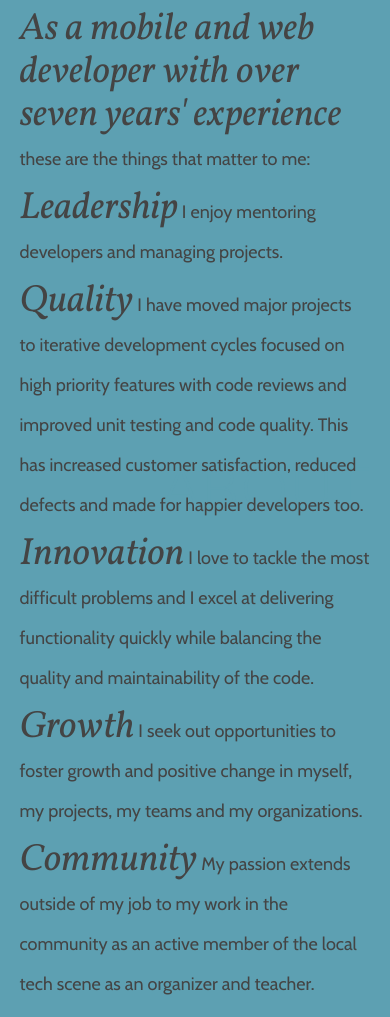
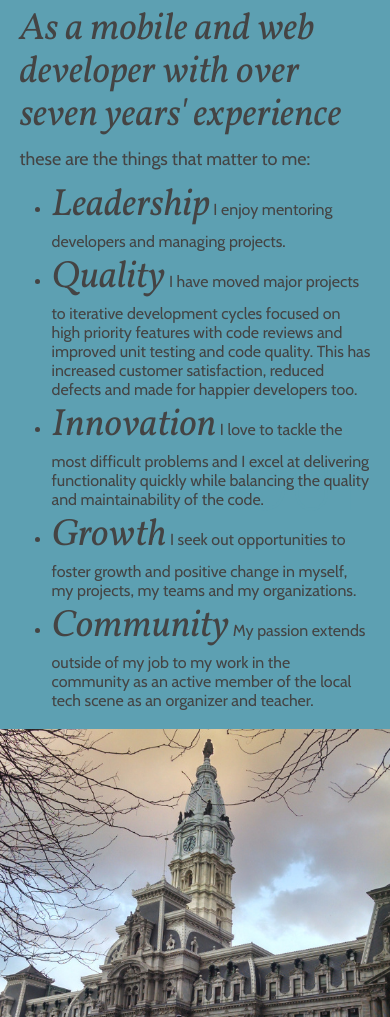
Before and after one commit to atroutt/atroutt.github.io, a plain HTML site: page index.html in a window 390 px wide. Shown: the part 390-1407 px from the top of the page. Drawn offline with nearby package versions, Linux system fonts and the light colour scheme.

Commit message:
bullet the list of things that matter to me when on mobile. Might make it a little more readable.

```diff
--- a/index.html
+++ b/index.html
@@ -27,15 +27,13 @@
       <div class="text">
         <p><span class="text-callout">As a mobile and web developer with over seven years' experience</span> these are the things that matter to me:</p>
 
-        <p><span class="text-callout">Leadership</span> I enjoy mentoring developers and managing projects.</p>
-
-        <p><span class="text-callout">Quality</span> I have moved major projects to iterative development cycles focused on high priority features with code reviews and improved unit testing and code quality. This has increased customer satisfaction, reduced defects and made for happier developers too.</p>
-
-        <p><span class="text-callout">Innovation</span> I love to tackle the most difficult problems and I excel at delivering functionality quickly while balancing the quality and maintainability of the code.</p>
-
-        <p><span class="text-callout">Growth</span> I seek out opportunities to foster growth and positive change in myself, my projects, my teams and my organizations.</p>
-
-        <p><span class="text-callout">Community</span> My passion extends outside of my job to my work in the community as an active member of the local tech scene as an organizer and teacher.</p>
+        <ul>
+        <li><span class="text-callout">Leadership</span> I enjoy mentoring developers and managing projects.</li>
+        <li><span class="text-callout">Quality</span> I have moved major projects to iterative development cycles focused on high priority features with code reviews and improved unit testing and code quality. This has increased customer satisfaction, reduced defects and made for happier developers too.</li>
+        <li><span class="text-callout">Innovation</span> I love to tackle the most difficult problems and I excel at delivering functionality quickly while balancing the quality and maintainability of the code.</li>
+        <li><span class="text-callout">Growth</span> I seek out opportunities to foster growth and positive change in myself, my projects, my teams and my organizations.</li>
+        <li><span class="text-callout">Community</span> My passion extends outside of my job to my work in the community as an active member of the local tech scene as an organizer and teacher.</li>
+        </ul>
       </div>
       <div class="feature-image">
         <img src="images/audrey_troutt.png">
--- a/stylesheets/style.css
+++ b/stylesheets/style.css
@@ -205,10 +205,6 @@ F68B33 # orange
   background-color: #5DA0B2;
 }
 
-#slide-2 p {
-  padding-bottom: 10px;
-}
-
 #slide-3 {
   background-image: url(../images/cityhall.jpg);
 }
```
